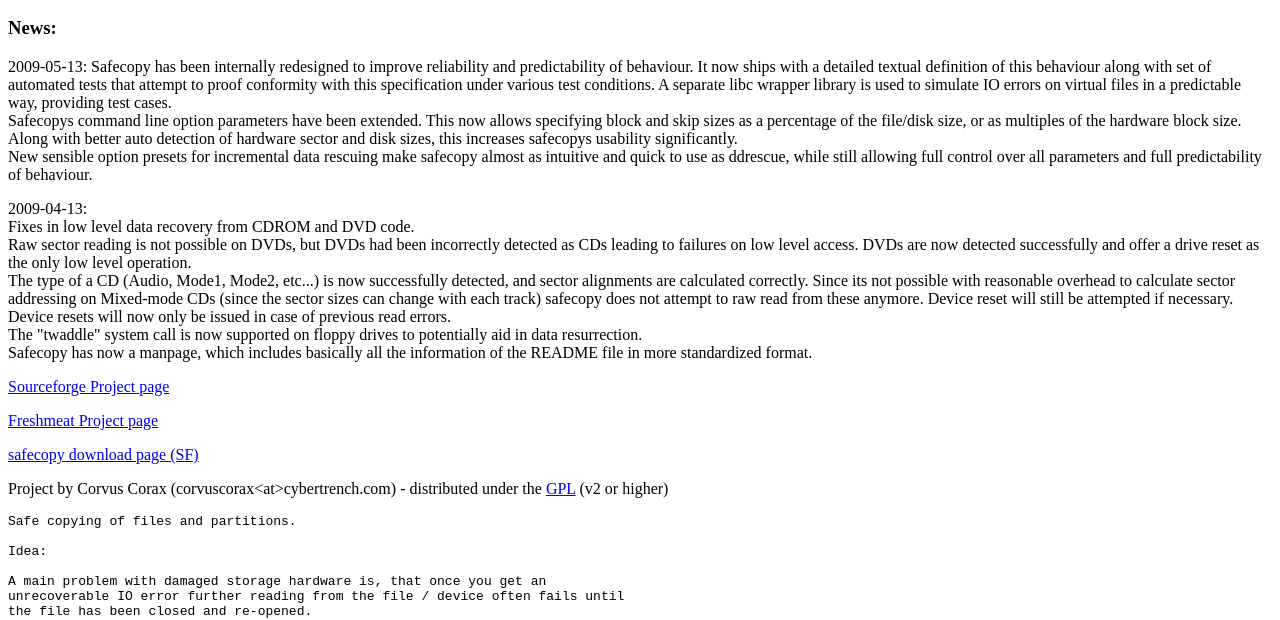
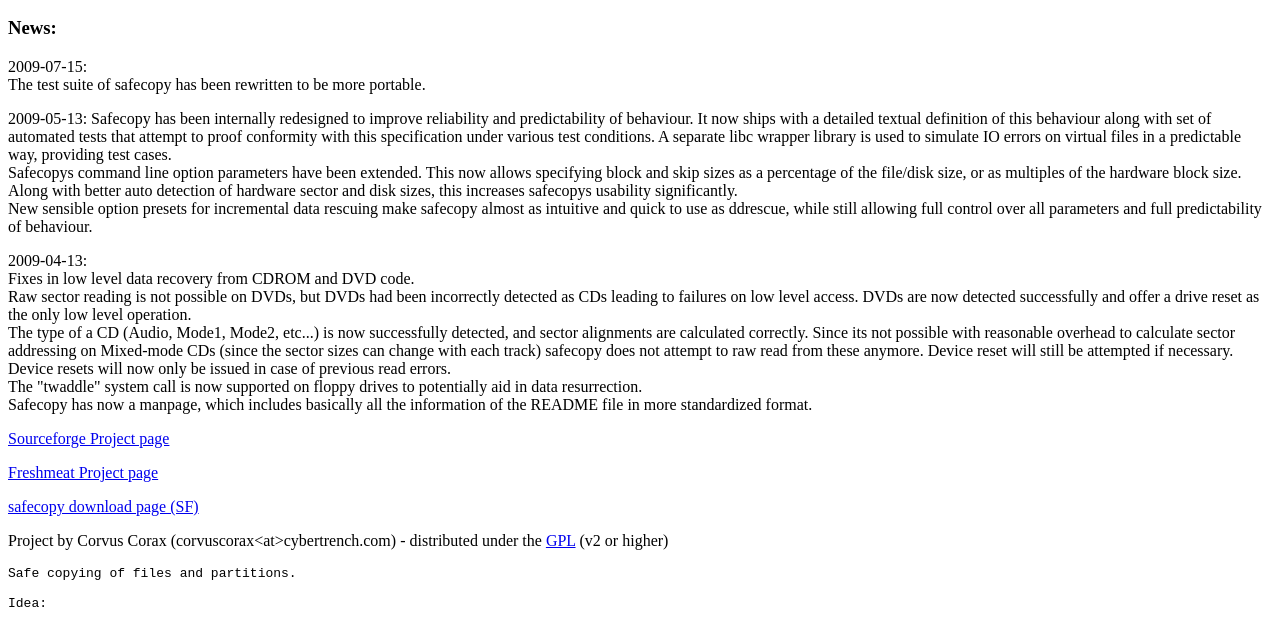
Before and after one commit to jschwartzenberg/safecopy, a plain HTML site: page safecopy/webpage/index.html in a window 1280 px wide. Shown: the part 205-825 px from the top of the page. Drawn offline with Linux system fonts and the light colour scheme.

Commit message:
fixed documentation to reflect 1.4 changes

```diff
--- a/safecopy/webpage/index.html
+++ b/safecopy/webpage/index.html
@@ -15,6 +15,11 @@ safecopy
 safecopy is a data recovery tool which tries to extract as much data as possible from a problematic (i.e. damaged sectors) source - like floppy drives, hard disk partitions, CDs, tape devices, ..., where other tools like dd would fail due to I/O errors.
 </h2>
 <h3>News:</h3>
+<p>
+2009-07-15:
+<br>
+The test suite of safecopy has been rewritten to be more portable.
+</p>
 <p>
 2009-05-13:
 Safecopy has been internally redesigned to improve reliability and
@@ -371,7 +376,7 @@ FAQ:
 	!!! specialist right away, before doing further damage to the drive.
 
 
-Safecopy 1.3 by CorvusCorax
+Safecopy 1.4 by CorvusCorax
 Usage: safecopy [options] &lt;source&gt; &lt;target&gt;
 Options:
 	--stage1 : Preset to rescue most of the data fast,
@@ -511,7 +516,7 @@ Description of output:
 Copyright 2009 CorvusCorax
 This is free software. You may redistribute copies of it under
 the terms of the GNU General Public License version 2 or above.
-        &lt;<a href="http://www.gnu.org/licenses/gpl2.html">http://www.gnu.org/licenses/gpl2.html</a>&gt;.
+	&lt;<a href="http://www.gnu.org/licenses/gpl2.html">http://www.gnu.org/licenses/gpl2.html</a>&gt;.
 There is NO WARRANTY, to the extent permitted by law.
 
 </pre>
```
Also changed, not shown: 2 other files.
